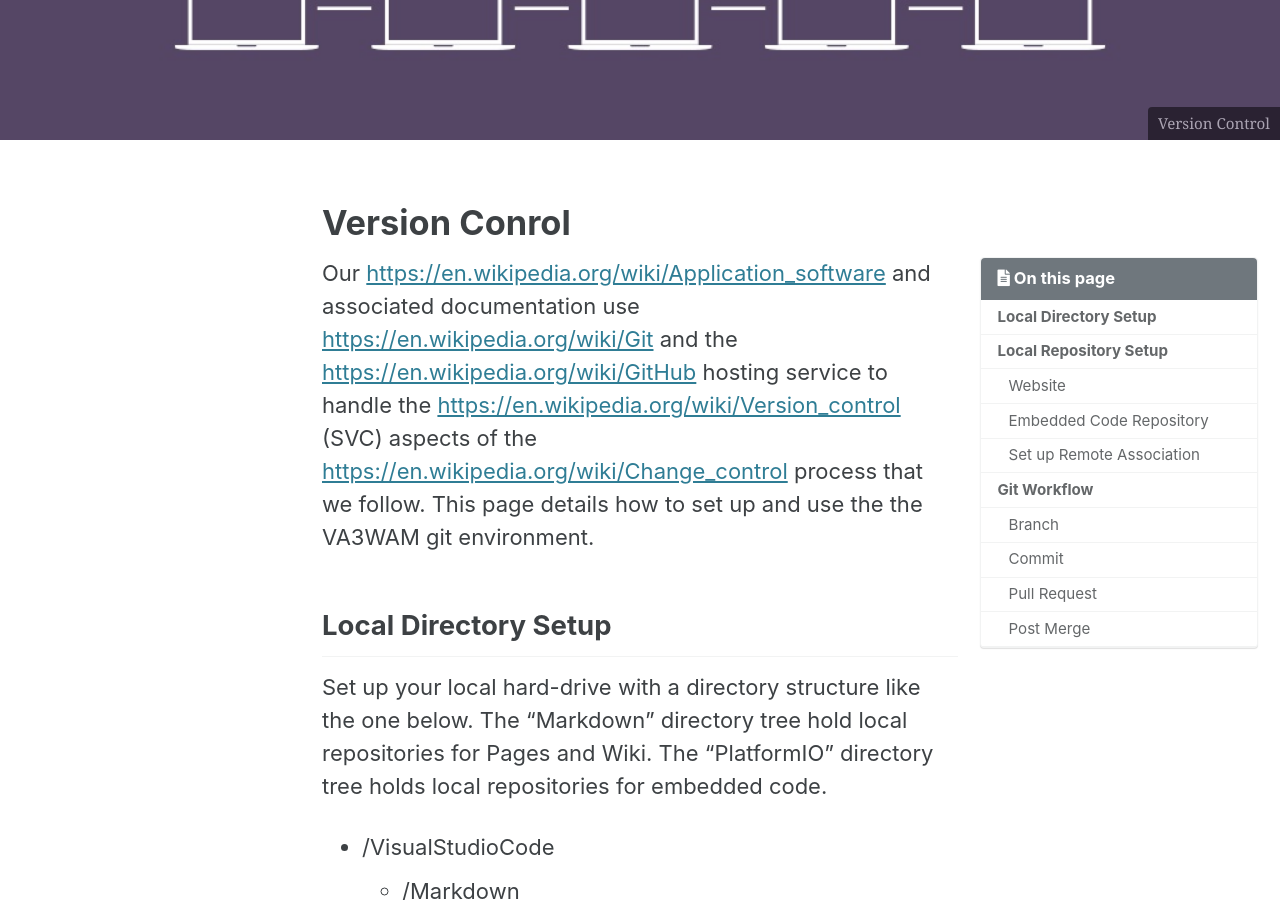
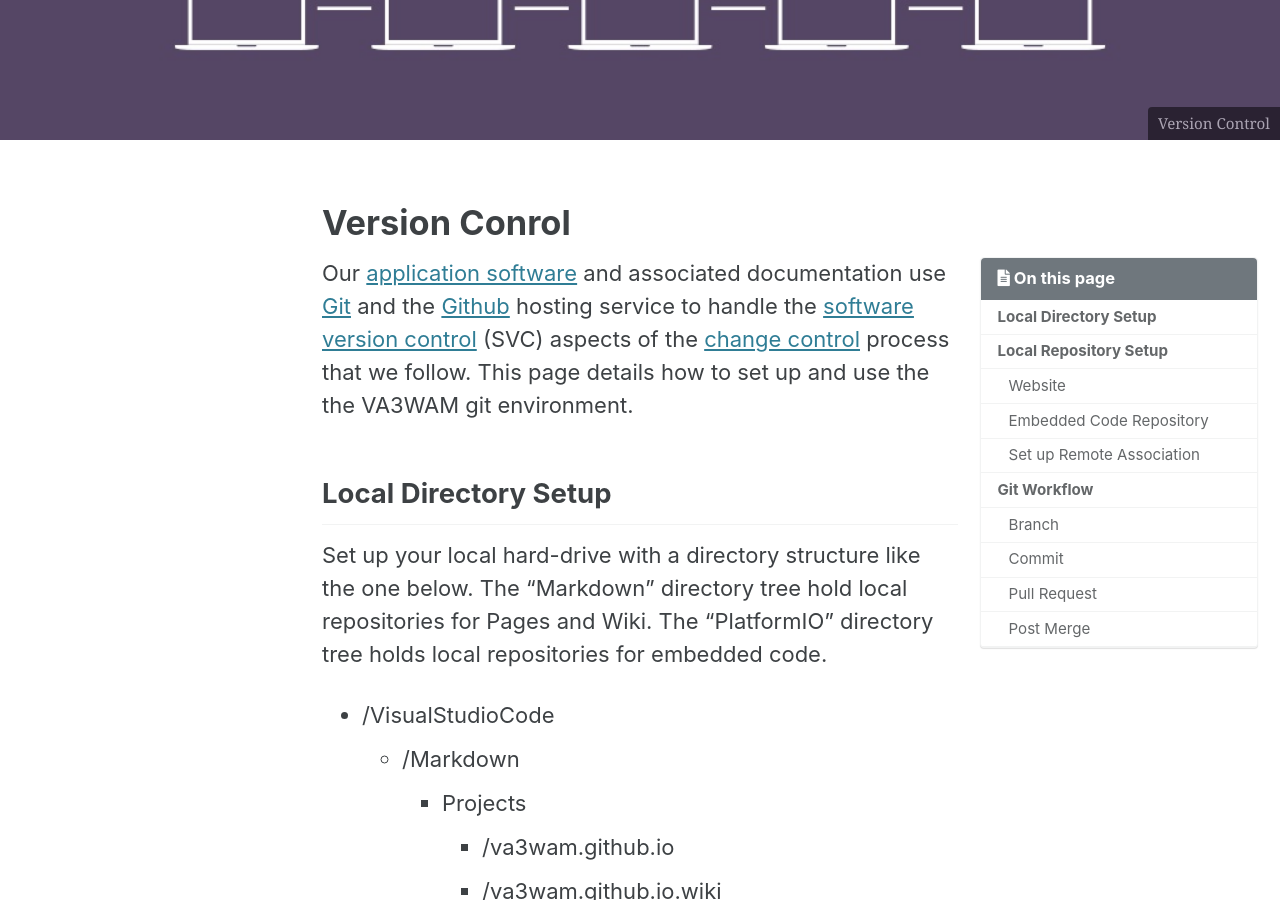
Before and after one commit to va3wam/va3wam.github.io, a Jekyll site: the page built from _pages/versionControl.md, in a window 1280 px wide and 900 px high, scrolled down 679 px. Built offline with Jekyll 4.4.1, drawn with Linux system fonts in a browser that asks for light colours; cached includes are drawn as plain includes.

Commit message:
Update versionControl.md

```diff
--- a/_pages/versionControl.md
+++ b/_pages/versionControl.md
@@ -10,7 +10,7 @@ header:
   image: "/assets/images/versionControl.jpg"
 
 ---
-Our [https://en.wikipedia.org/wiki/Application_software](application software) and associated documentation use [https://en.wikipedia.org/wiki/Git](Git) and the [https://en.wikipedia.org/wiki/GitHub](Github) hosting service to handle the [https://en.wikipedia.org/wiki/Version_control](software version control) (SVC) aspects of the [https://en.wikipedia.org/wiki/Change_control](change control) process that we follow. This page details how to set up and use the the VA3WAM git environment.
+Our [application software](https://en.wikipedia.org/wiki/Application_software) and associated documentation use [Git](https://en.wikipedia.org/wiki/Git) and the [Github](https://en.wikipedia.org/wiki/GitHub) hosting service to handle the [software version control](https://en.wikipedia.org/wiki/Version_control) (SVC) aspects of the [change control](https://en.wikipedia.org/wiki/Change_control) process that we follow. This page details how to set up and use the the VA3WAM git environment.
 
 ## Local Directory Setup
 Set up your local hard-drive with a directory structure like the one below. The "Markdown" directory tree hold local repositories for Pages and Wiki. The "PlatformIO" directory tree holds local repositories for embedded code.
```
